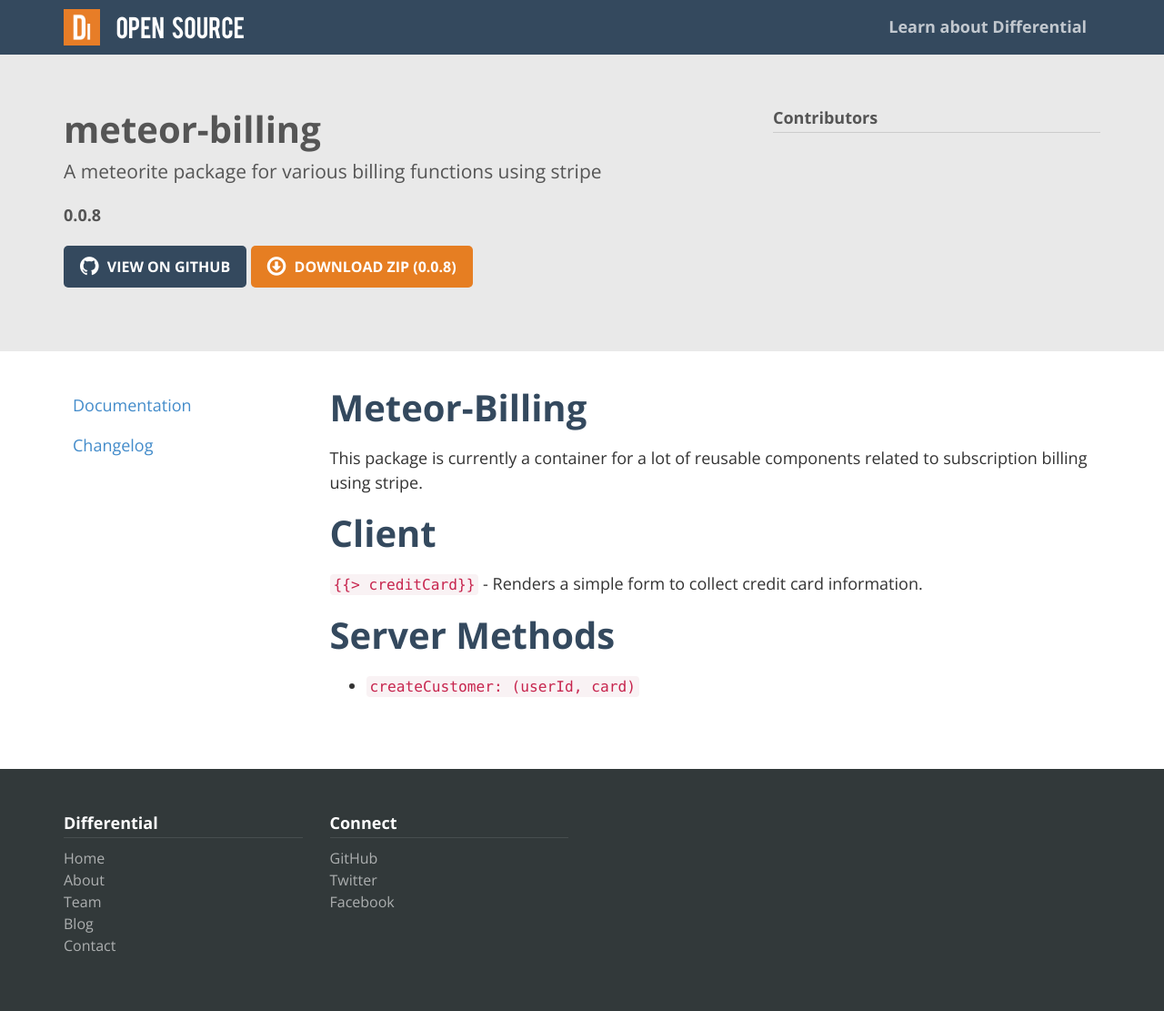
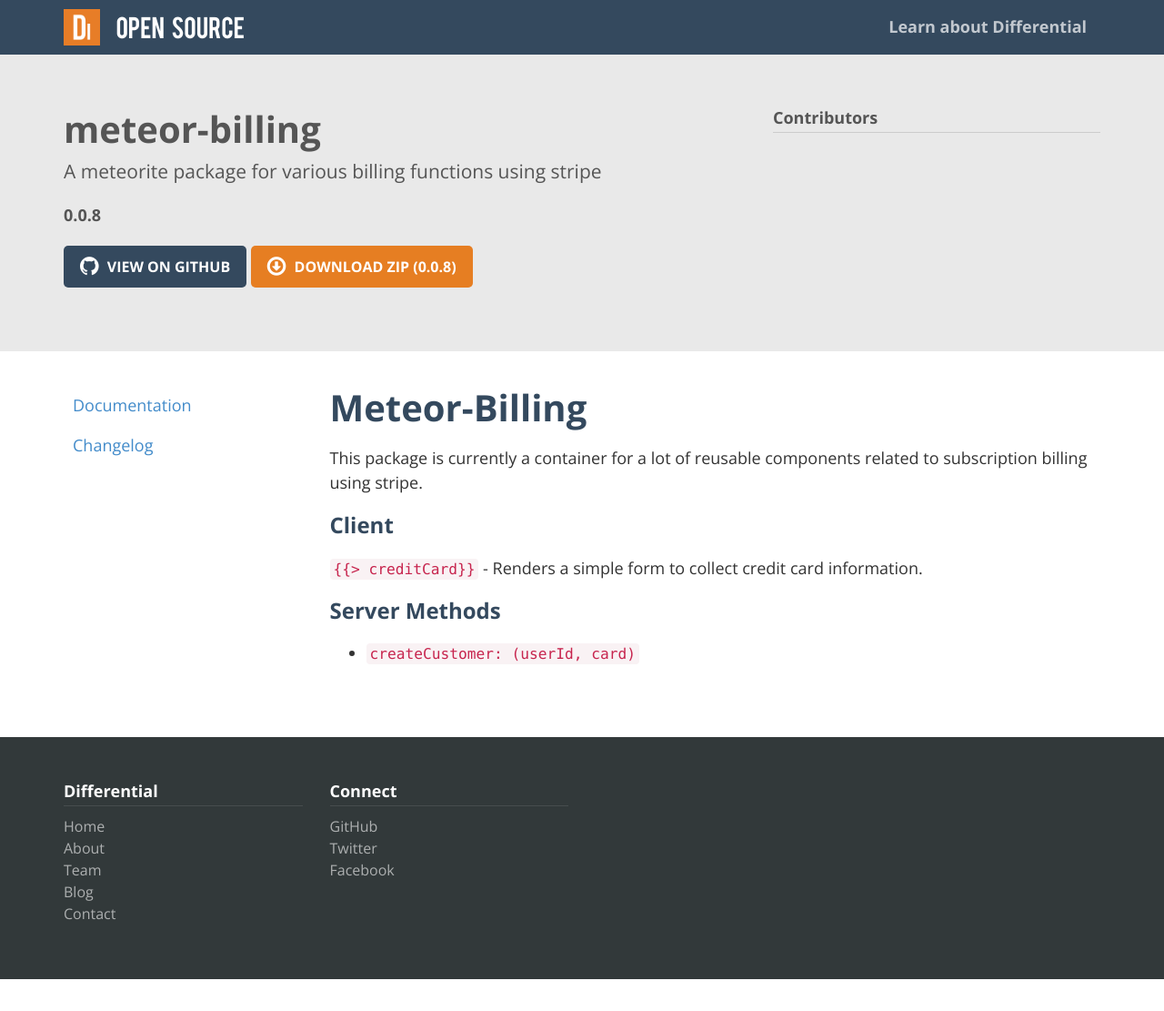
Before and after one commit to Differential/meteor-billing, a Jekyll site: the page built from index.markdown, in a window 1280 px wide. Shown: the whole page at 91% size. Built offline with Jekyll 4.4.1, drawn with Linux system fonts in a browser that asks for light colours; nearby versions of some CDN libraries; Markdown is read by kramdown in place of the engine named in the settings; after the commit the page ends 1076 px from its top, so only the background shows below that.

```diff
--- a/index.markdown
+++ b/index.markdown
@@ -10,10 +10,10 @@ desc: A meteorite package for various billing functions using stripe
 This package is currently a container for a lot of reusable components related to subscription billing using stripe.
 
 
-# Client
+### Client
 {% assign cc = '{{> creditCard}}' %}
 `{{ cc }}` - Renders a simple form to collect credit card information.
 
 
-# Server Methods
+### Server Methods
 * `createCustomer: (userId, card)`
```
